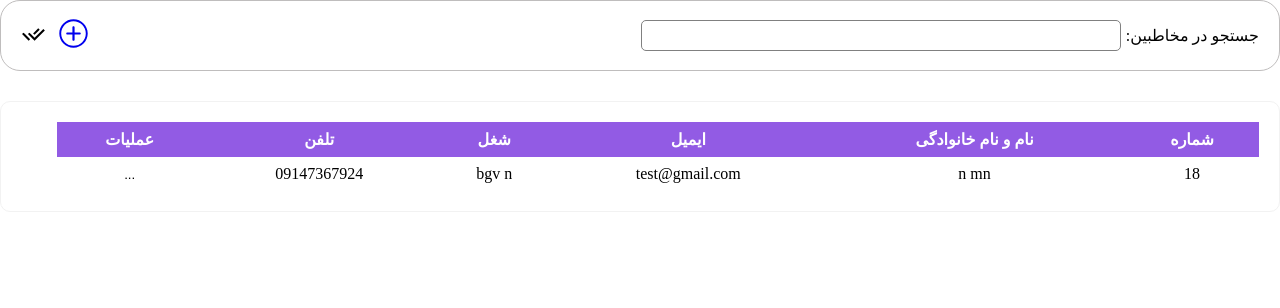
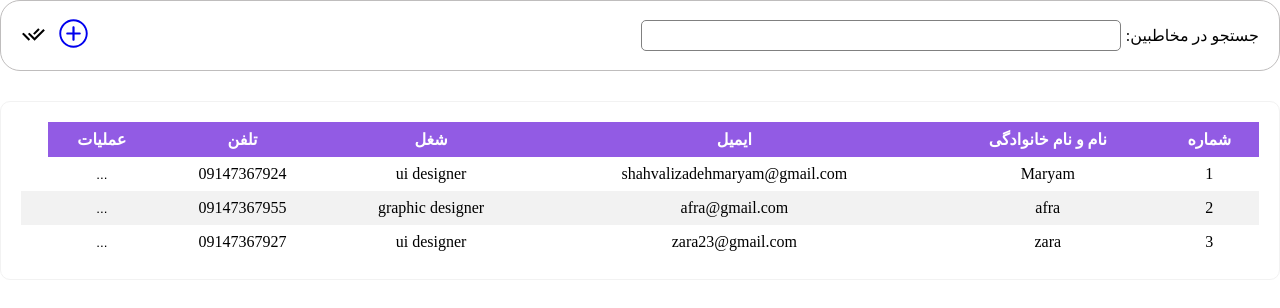
Before and after one commit to shahvalizadehmaryam/contact-app, a React (Vite) app: page / in a window 1280 px wide. Shown: the top 308 px of the page. Built offline with nearby package versions, Linux system fonts and the light colour scheme; data requests are answered from the project's data file.

Commit message:
form validation applied.

```diff
--- a/db.json
+++ b/db.json
@@ -1,11 +1,25 @@
 {
   "contacts": [
     {
-      "name": " n  mn",
-      "email": "test@gmail.com",
-      "job": "bgv n",
+      "name": "Maryam",
+      "email": "shahvalizadehmaryam@gmail.com",
+      "job": "ui designer",
       "phone": "09147367924",
-      "id": 18
+      "id": 1
+    },
+    {
+      "name": "afra",
+      "email": "afra@gmail.com",
+      "job": "graphic designer",
+      "phone": "09147367955",
+      "id": 2
+    },
+    {
+      "name": "zara",
+      "email": "zara23@gmail.com",
+      "job": "ui designer",
+      "phone": "09147367927",
+      "id": 3
     }
   ]
 }
--- a/package.json
+++ b/package.json
@@ -13,6 +13,7 @@
     "axios": "^1.7.7",
     "react": "^18.3.1",
     "react-dom": "^18.3.1",
+    "react-hot-toast": "^2.4.1",
     "react-icons": "^5.3.0",
     "react-loader-spinner": "^6.1.6",
     "react-router-dom": "^6.26.2"
--- a/src/App.jsx
+++ b/src/App.jsx
@@ -2,15 +2,16 @@ import { Route, Routes } from "react-router-dom";
 import ContactProvider from "./context/ContactProvider";
 import HomePage from "./components/templates/HomePage";
 import NewContact from "./components/modules/NewContact";
+import { Toaster } from "react-hot-toast";
 
 function App() {
   return (
     <>
       <ContactProvider>
+        <Toaster position="top-right" reverseOrder={false} />
         <Routes>
           <Route path="/" element={<HomePage />} />
           <Route path="/new-contact" element={<NewContact />} />
-
           <Route path="/edit/:id" element={<NewContact />} />
         </Routes>
       </ContactProvider>
--- a/src/components/modules/Modal.jsx
+++ b/src/components/modules/Modal.jsx
@@ -3,6 +3,7 @@ import { deleteContact, getContactList } from "../../services/ContactsApi";
 import styles from "./Modal.module.css";
 import { useContext } from "react";
 import { ContactContext } from "../../context/ContactProvider";
+import toast from "react-hot-toast";
 
 const Modal = ({ showModal, setShowModal, text, activeRow }) => {
   const { contacts, setContacts } = useContext(ContactContext);
@@ -18,14 +19,16 @@ const Modal = ({ showModal, setShowModal, text, activeRow }) => {
       // Update state after successful deletion of multiple items
       setContacts({
         type: "DELETE_SELECTED_ITEMS",
-        payload: {data,selectedItems:contacts.selectedItems},
+        payload: { data, selectedItems: contacts.selectedItems },
       });
+      if (data) toast.error(`${contacts.selectedItems.length} ایتم حذف شدند.`);
     } else {
       await axios.delete(deleteContact(id));
       setContacts({
         type: "DELETE_ITEM",
         payload: id,
       });
+      toast.error("با موفقیت حذف شد")
     }
     setShowModal(false);
   };
--- a/src/components/modules/NewContact.jsx
+++ b/src/components/modules/NewContact.jsx
@@ -4,6 +4,7 @@ import { useNavigate, useParams } from "react-router-dom";
 import styles from "./NewContact.module.css";
 import { addContact, editContact } from "../../services/ContactsApi";
 import axios from "axios";
+import toast from "react-hot-toast";
 
 const NewContact = () => {
   const { contacts, setContacts } = useContext(ContactContext);
@@ -13,6 +14,13 @@ const navigate = useNavigate();
 
   // State to hold contact information (with default values for new contacts)
   const [contact, setContact] = useState({
+    name: "",
+    email: "",
+    job: "",
+    phone: "",
+  });
+
+  const [formErrors, setFormErrors] = useState({
     name: "",
     email: "",
     job: "",
@@ -31,6 +39,17 @@ useEffect(() => {
     }
   }, [contactId, contacts]);
 
+  // Basic validation function for email and phone
+  const validateEmail = (email) => {
+    const emailRegex = /^[^\s@]+@[^\s@]+\.[^\s@]+$/;
+    return emailRegex.test(email);
+  };
+
+  const validatePhone = (phone) => {
+    const phoneRegex = /^\d{10,15}$/;
+    return phoneRegex.test(phone);
+  };
+
   // Handle input changes and update the contact state
   const inputChangeHandler = (e) => {
     const { name, value } = e.target;
@@ -38,6 +57,47 @@ const inputChangeHandler = (e) => {
       ...prevContact,
       [name]: value,
     }));
+
+    // Perform validation checks and update the error state
+    setFormErrors((prevErrors) => ({
+      ...prevErrors,
+      [name]: "", // Reset error message on change
+    }));
+
+    // Name validation
+    if (name === "name") {
+      if (value.trim().length < 3) {
+        setFormErrors((prevErrors) => ({
+          ...prevErrors,
+          name: "نام باید بیش تر از 3 حرف باشد.",
+        }));
+      } else if (value.trim() === "") {
+        setFormErrors((prevErrors) => ({
+          ...prevErrors,
+          name: "نام  را وارد کنید",
+        }));
+      }
+    }
+
+    // Email validation
+    if (name === "email") {
+      if (!validateEmail(value)) {
+        setFormErrors((prevErrors) => ({
+          ...prevErrors,
+          email: "فرمت ایمیل معتبر نیست.",
+        }));
+      }
+    }
+
+    // Phone validation
+    if (name === "phone") {
+      if (!validatePhone(value)) {
+        setFormErrors((prevErrors) => ({
+          ...prevErrors,
+          phone: "شماره تلفن باید 10 تا 15 رقم باشد.",
+        }));
+      }
+    }
   };
 
   const handleEditContact = async () => {
@@ -45,10 +105,10 @@ const handleEditContact = async () => {
       const response = await axios.put(editContact(contactId), contact);
       setContacts({ type: "EDIT_CONTACT", payload: response.data });
     } catch (error) {
-    console.error("Error adding contact:", error);
+      console.error("Error editing contact:", error);
     }
+  };
 
-};
   const handleAddContact = async () => {
     try {
       const response = await axios.post(addContact(), contact);
@@ -59,26 +119,33 @@ const handleAddContact = async () => {
   };
 
   // Handle form submission for both adding and editing
-const formSubmitHandler = async(e) => {
+  const formSubmitHandler = async (e) => {
     e.preventDefault();
+
+    // Perform final validation before submission
+    if (Object.values(formErrors).some((error) => error !== "") || Object.values(contact).some((value) => value === "")) {
+      toast.error("لطفا تمامی فیلدها را به درستی پر کنید.");
+      return;
+    }
 
     if (contactId) {
       try {
         await handleEditContact();
       } catch (error) {
-      console.log(error.messages);
+        console.error(error);
       }
     } else {
       // If adding a new contact, append it to the contacts list
       try {
         await handleAddContact();
       } catch (error) {
-      console.log(error.messages);
+        console.error(error);
       }
     }
 
     // After submission, navigate back to the contact list
     navigate("/");
+    toast.success(contactId ? "مخاطب ویرایش شد." : "مخاطب جدید اضافه شد.");
   };
 
   return (
@@ -93,6 +160,7 @@ return (
             value={contact.name}
             required
           />
+          {formErrors.name && <p className="error">{formErrors.name}</p>}
         </div>
         <div className={styles.formGroup}>
           <label>ایمیل:</label>
@@ -103,6 +171,7 @@ return (
             value={contact.email}
             required
           />
+          {formErrors.email && <p className="error">{formErrors.email}</p>}
         </div>
         <div className={styles.formGroup}>
           <label>شغل:</label>
@@ -122,6 +191,7 @@ return (
             value={contact.phone}
             required
           />
+          {formErrors.phone && <p className="error">{formErrors.phone}</p>}
         </div>
         <button className={styles.btnEdit} type="submit">
           {contactId ? "ویرایش" : "افزودن"}
--- a/src/components/templates/HomePage.jsx
+++ b/src/components/templates/HomePage.jsx
@@ -55,7 +55,7 @@ console.log("istoggle",contacts.isGroupDeleteSelected)
       </div>
 
       {isLoading ? <Loader /> : <Contacts />}
-      {showModal && <Modal text="jhs" setShowModal={setShowModal} showModal={showModal} />}
+      {showModal && <Modal text="ایا مایل به حذف گروهی هستید؟" setShowModal={setShowModal} showModal={showModal} />}
 
     </div>
   );
```
Also changed, not shown: 1 other file (tests, documents, lock files or other folders). Lines whose indentation alone changed are shown as unchanged.
